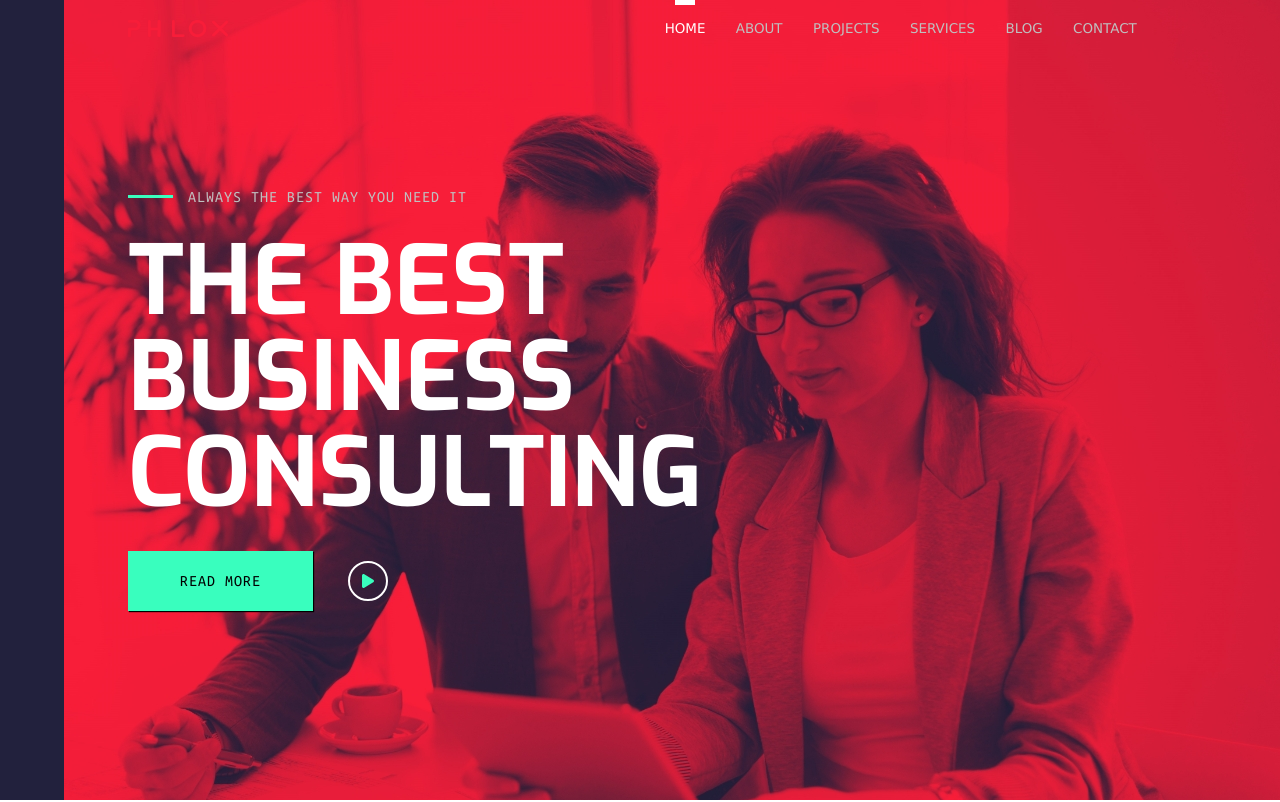
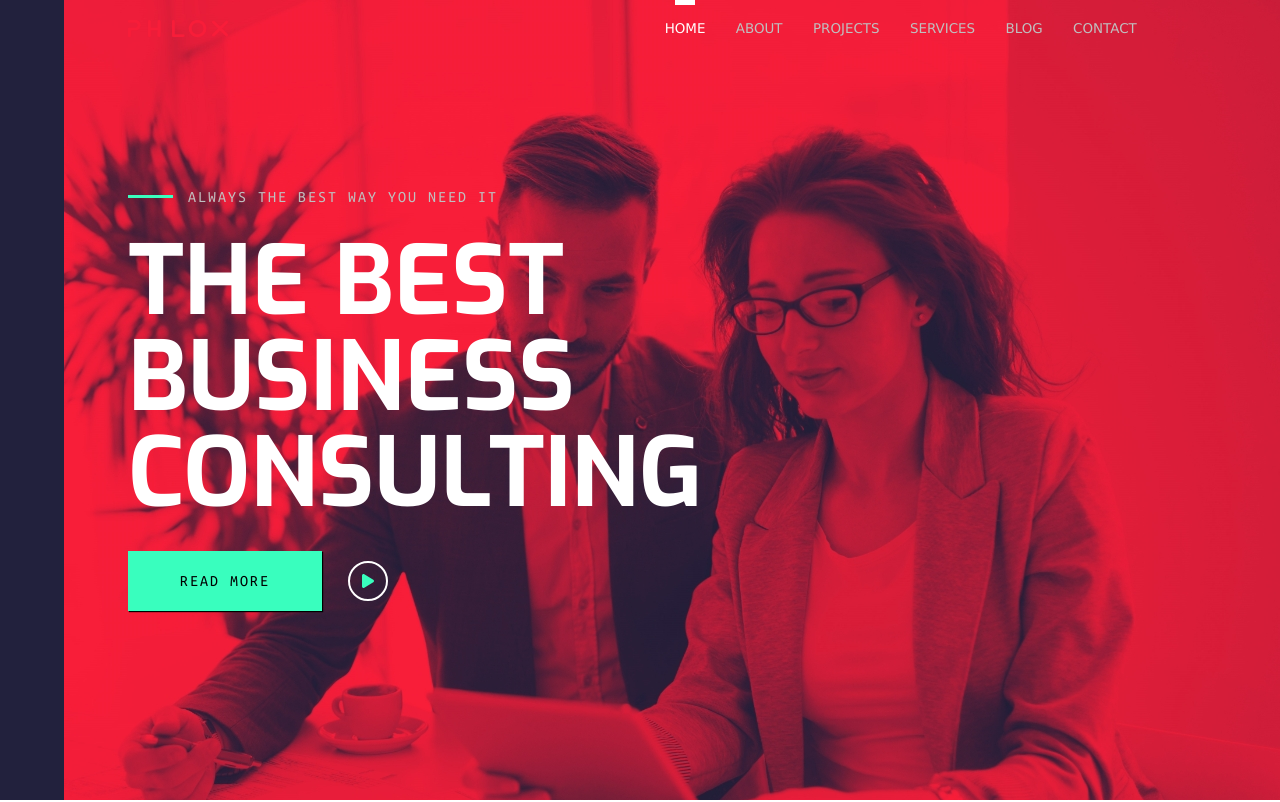
Before and after one commit to andreadldev/proj-html-vuejs, a Vue app: page / in a window 1280 px wide. Shown: the top 802 px of the page. Built offline with nearby package versions, Linux system fonts and the light colour scheme.

Commit message:
modifica letter-spacing bottoni

```diff
--- a/src/css/typography.scss
+++ b/src/css/typography.scss
@@ -30,7 +30,7 @@ h4 {
 
 button, header span {
     font-family: 'Ubuntu Mono', monospace;
-    letter-spacing: 1px;
+    letter-spacing: 2px;
 }
 
 button {
```
